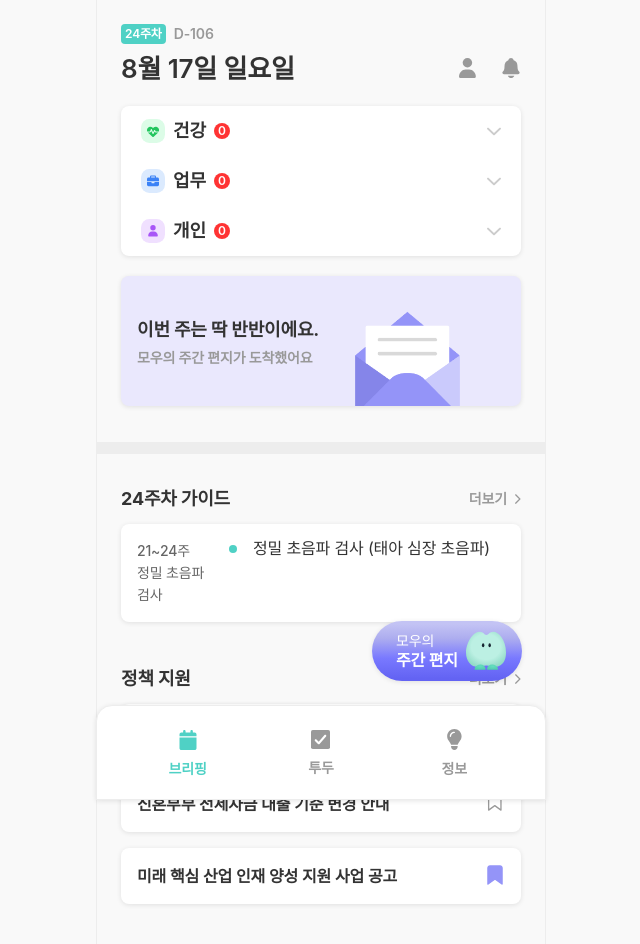
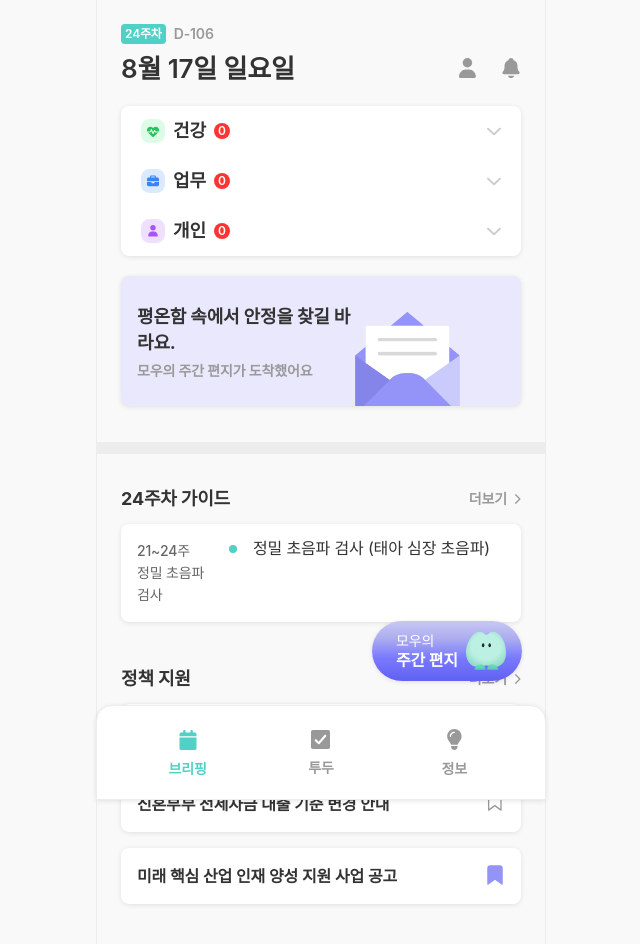
Before and after one commit to WomanTech2025-MoWo/MoWo_FE, a React (Create React App) app: page / in a window 1280 px wide. Shown: the top 944 px of the page, without its empty margins (319-959 px from the left). Built offline with nearby package versions, Linux system fonts and the light colour scheme; a web font is replaced by a local one.

Commit message:
♻️[Refactor] 보통, 나쁨 단계 briefing, summary 출력 문구 개선

```diff
--- a/src/pages/aianalysis/data/aiAnalysisResult.ts
+++ b/src/pages/aianalysis/data/aiAnalysisResult.ts
@@ -23,8 +23,8 @@ export const aiAnalysisData: Record<AnalysisLevel, AnalysisData> = {
   },
   normal: {
     label: '보통',
-    briefing: '이번 주는 딱 반반이에요.',
-    summary: '이번 주는 딱 반반이에요. 무리하지 않고, 마음과 몸의 속도를 맞춰주세요.',
+    briefing: '평온함 속에서 안정을 찾길 바라요.',
+    summary: '평온함 속에서 안정을 찾길 바라요. 무리하지 않고, 마음과 몸의 속도를 맞춰주세요.',
     detail: `몸 상태가 나쁘진 않지만, 그렇다고 완전히 가벼운 날은 아니죠.
 이런 주는 ‘해야 할 일’을 전부 다 끝내기보다, 중요도 순으로 우선순위를 정하고 하나씩만 해도 충분합니다.
 점심 이후 졸음이 몰려오면, 잠시 눈을 감고 호흡을 고르며 3~5분만 쉬어도 머리가 맑아질 거예요.
@@ -35,7 +35,7 @@ export const aiAnalysisData: Record<AnalysisLevel, AnalysisData> = {
   },
   bad: {
     label: '나쁨',
-    briefing: '이번 주는 잠시 멈추고, 숨 고르기를 해도 괜찮아요.',
+    briefing: '이번 주는 잠시 숨 고르기를 해도 괜찮아요.',
     summary: '이번 주는 잠시 멈추고, 숨 고르기를 해도 괜찮아요. 아기와 나를 위한 ‘느린 하루’를 보내주세요.',
     detail: `몸이 무겁거나, 집중이 잘 안 되고, 업무 속도가 평소보다 느린 주가 있죠.
 임신 중에는 호르몬 변화와 피로가 겹쳐, 특히 직장에서 이런 날이 더 자주 찾아옵니다.
```
